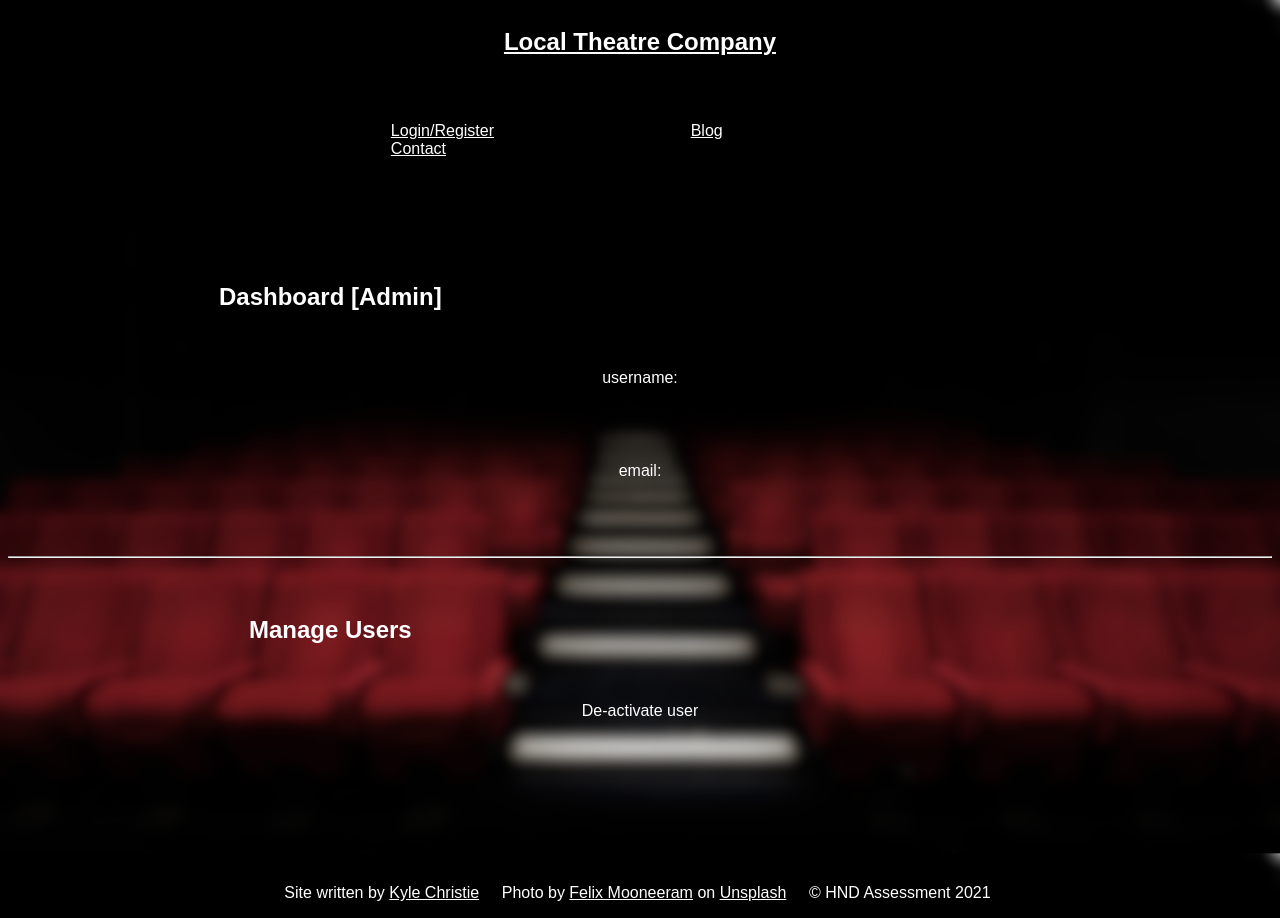
After one commit to kc101010/HND-Theatre-Project, a PHP site: page /admin/admin.php in a window 1280 px wide. The commit adds this page. Run offline with PHP 8.4, Linux system fonts and the light colour scheme; some libraries are stand-ins or nearby versions; some web fonts are replaced.

Commit message:
starting adming/login pages

```diff
--- /dev/null
+++ b/admin/admin.php
@@ -0,0 +1,16 @@
+<?php include_once "../partial/header.php";?>
+    <section id="sect_main">
+        <h1 id="main_header"> Dashboard [Admin] </h1>
+
+        <p class="main_text"> username: </p>
+        <p class="main_text"> email: </p>
+
+    </section>
+    <hr id="admin_panel_sep">
+    <section id="sect_admin_panel">
+        <h1 id="main_header"> Manage Users </h1>
+
+        <p class="main_text"> De-activate user</p>
+    </section>
+
+<?php include_once "../partial/footer.php";?>
--- a/css/style.css
+++ b/css/style.css
@@ -7,7 +7,15 @@ body{
     font-family: 'Monda', sans-serif;
 }
 
-#sect_main{
+#admin_panel_sep{
+    color: white;
+    display: block;
+    overflow: auto;
+
+
+}
+
+#sect_main, #sect_admin_panel{
     align-content: center;
     width: 100%;
     display: flex;
@@ -60,7 +68,7 @@ body{
 
 @media screen and (min-width: 800px ){
     /** ~ Page Main Content ~ **/
-    #main_header{
+    #main_header, #admin_panel_hdr{
         margin-left:1%;
         display: flex;
         justify-content:flex-end;
@@ -68,7 +76,7 @@ body{
         margin-right: 50%;
     }
 
-    #sect_main{
+    #sect_main, #sect_admin_panel{
         margin-top:3%;
         margin-bottom:3%;
     }
@@ -188,4 +196,10 @@ body{
     }
 
     /** ~ End Blog rules ~ **/
+
+    /** ~ User Dashboard Rules ~ **/
+    /** ~ End User Dashboard Rules ~ **/
+
+    /** ~ Admin-specific dashboard rules ~ **/
+    /** ~ End Admin rules ~ **/
 }
```
Also changed, not shown: account/management.php (added, +9 -0 lines), user/user.php (added, +12 -0 lines).
